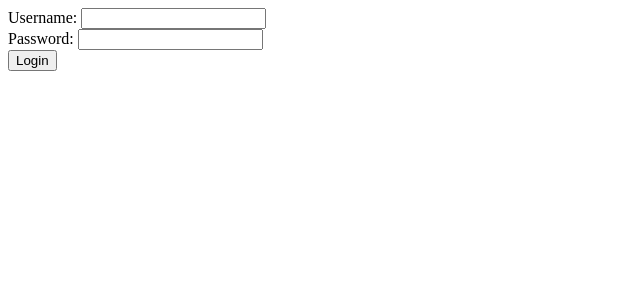
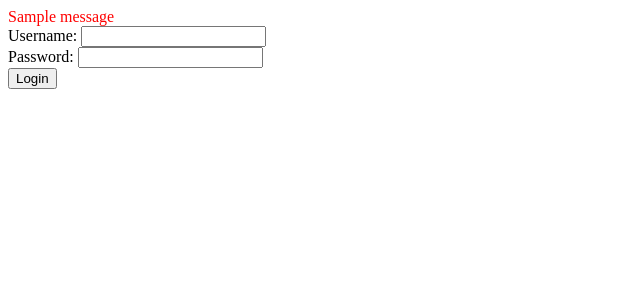
Before and after one commit to kasappeal/Django-May-2018, a Django app: page /login in a window 1280 px wide. Shown: the part 36-336 px from the top of the page, without its empty margins (0-640 px from the left). Run offline with Django 3.2, Linux system fonts and the light colour scheme; tables that the repository leaves empty hold one stand-in row (values such as "Sample post"); one stand-in notice (Sample message) is shown.

Commit message:
Modificamos el paso del mensaje de error para usar el framework de messages de Django

```diff
--- a/users/templates/users/login.html
+++ b/users/templates/users/login.html
@@ -4,8 +4,10 @@
 
 {% block body %}
 
-{% if error %}
-    <div style="color:red">Usuario o contraseña incorrectos.</div>
+{% if messages %}
+    {% for message in messages %}
+        <div style="color:red">{{ message }}</div>
+    {% endfor %}
 {% endif %}
 
 <form method="post">
--- a/users/views.py
+++ b/users/views.py
@@ -1,3 +1,4 @@
+from django.contrib import messages
 from django.contrib.auth import authenticate
 from django.shortcuts import render, redirect
 from django.contrib.auth import login as django_login
@@ -9,8 +10,6 @@ def login(request):
     :param request: objeto HttpRequest
     :return: objeto HttpResponse con el formulario renderizado
     """
-    context = {'error': False}
-
     # si la petición es POST, entonces tenemos que hacer el login
     if request.method == 'POST':
         username = request.POST.get('username')
@@ -19,10 +18,10 @@ def login(request):
         # comprobamos si las credenciales son correctas
         user = authenticate(username=username, password=password)
         if user is None:
-            context['error'] = True
+            messages.error(request, 'Usuario o contraseña incorrecto')
         else:
             # iniciamos la sesión del usuario (hacemos login del usuario)
             django_login(request, user)
             return redirect('home')
 
-    return render(request, 'users/login.html', context)
+    return render(request, 'users/login.html')
```
